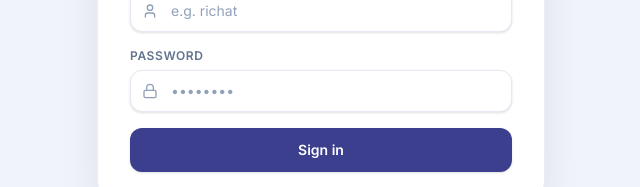
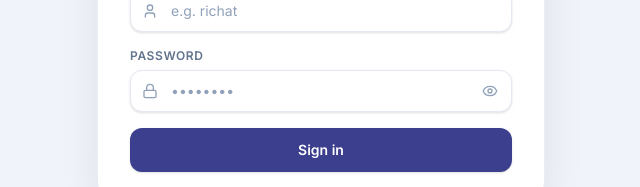
Before and after one commit to vishwajeet-dev04/test-galaxy-db, a React (Vite) app in the folder dashboard/: page / in a window 1280 px wide. Shown: the part 417-604 px from the top of the page, without its empty margins (319-959 px from the left). Built offline with nearby package versions, Linux system fonts and the light colour scheme.

Commit message:
Login: show/hide password toggle

```diff
--- a/dashboard/src/views/LoginView.tsx
+++ b/dashboard/src/views/LoginView.tsx
@@ -1,11 +1,12 @@
 import { FormEvent, useState } from "react";
-import { Lock, User } from "lucide-react";
+import { Eye, EyeOff, Lock, User } from "lucide-react";
 import { useAuth } from "../context/AuthContext";
 
 export function LoginView() {
   const { login } = useAuth();
   const [username, setUsername] = useState("");
   const [password, setPassword] = useState("");
+  const [showPassword, setShowPassword] = useState(false);
   const [error, setError] = useState<string | null>(null);
   const [busy, setBusy] = useState(false);
 
@@ -17,6 +18,7 @@ export function LoginView() {
       await login(username, password);
     } catch (err) {
       setError(err instanceof Error ? err.message : "Login failed");
+      setShowPassword(false);
     } finally {
       setBusy(false);
     }
@@ -61,14 +63,23 @@ export function LoginView() {
               <div className="relative">
                 <Lock className="absolute left-3 top-1/2 h-4 w-4 -translate-y-1/2 text-slate-400" />
                 <input
-                  type="password"
+                  type={showPassword ? "text" : "password"}
                   value={password}
                   onChange={(e) => setPassword(e.target.value)}
                   autoComplete="current-password"
                   required
-                  className="w-full rounded-xl border border-galaxy-border bg-white py-2.5 pl-10 pr-4 text-sm text-galaxy-text shadow-sm placeholder:text-slate-400 focus:border-galaxy-navy/40 focus:outline-none focus:ring-4 focus:ring-galaxy-navy/10"
+                  className="w-full rounded-xl border border-galaxy-border bg-white py-2.5 pl-10 pr-11 text-sm text-galaxy-text shadow-sm placeholder:text-slate-400 focus:border-galaxy-navy/40 focus:outline-none focus:ring-4 focus:ring-galaxy-navy/10"
                   placeholder="••••••••"
                 />
+                <button
+                  type="button"
+                  onClick={() => setShowPassword((v) => !v)}
+                  aria-label={showPassword ? "Hide password" : "Show password"}
+                  aria-pressed={showPassword}
+                  className="absolute right-2 top-1/2 -translate-y-1/2 rounded-lg p-1.5 text-slate-400 transition hover:bg-slate-100 hover:text-galaxy-navy focus:outline-none focus:ring-4 focus:ring-galaxy-navy/10 motion-reduce:transition-none"
+                >
+                  {showPassword ? <EyeOff className="h-4 w-4" /> : <Eye className="h-4 w-4" />}
+                </button>
               </div>
             </div>
 
```
